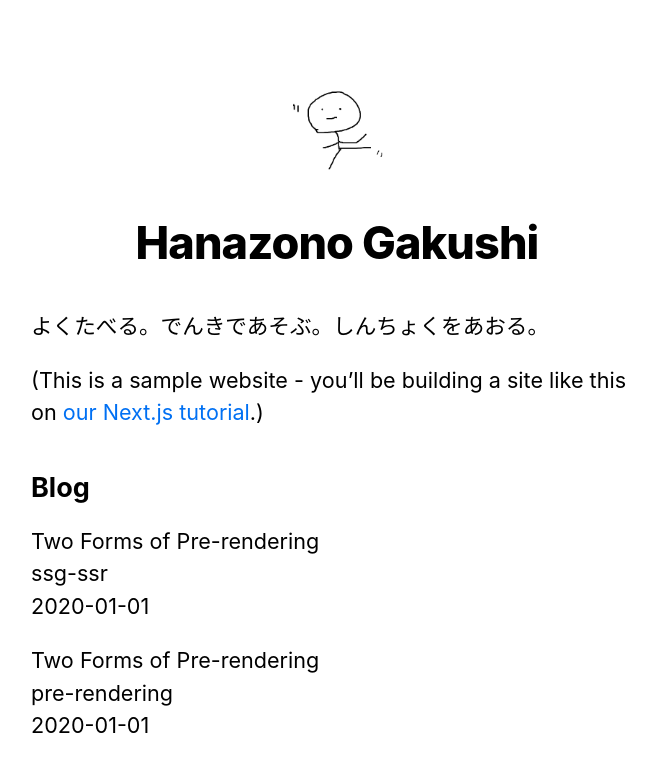
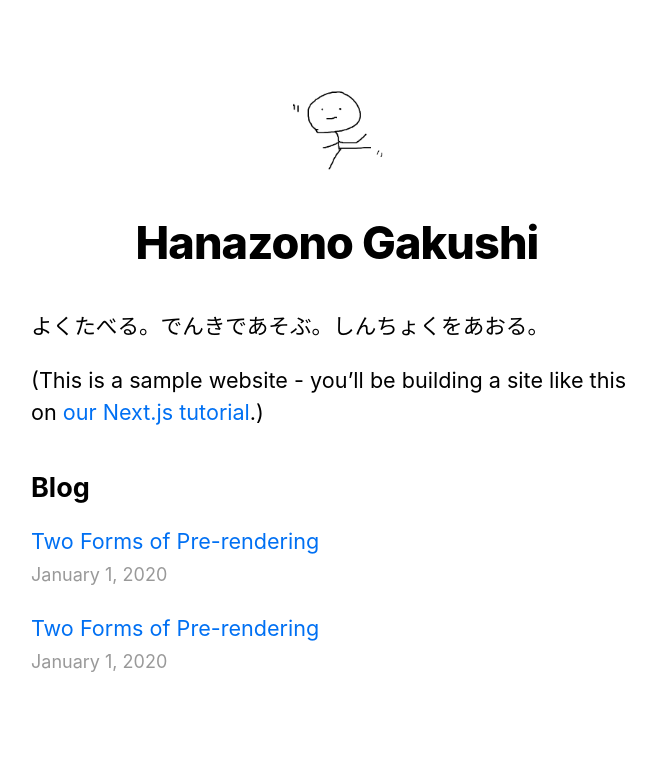
Before and after one commit to NJL7502L/next-learn, a Next.js app in the folder nextjs-blog/: page / in a window 1280 px wide. Shown: the top 772 px of the page, without its empty margins (303-959 px from the left). Built offline with nearby package versions, Linux system fonts and the light colour scheme.

Commit message:
apiエンドポイントを作成した?

```diff
--- /dev/null
+++ b/nextjs-blog/pages/api/hello.js
@@ -0,0 +1,3 @@
+export default (req, res) => {
+  res.status(200).json({ text: 'Hello' })
+}
--- a/nextjs-blog/pages/index.js
+++ b/nextjs-blog/pages/index.js
@@ -2,6 +2,8 @@
 import Layout, { siteTitle } from '../components/layout'
 import utilStyles from '../styles/utils.module.css'
 import { getSortedPostsData } from '../lib/posts'
+import Link from 'next/link'
+import Date from '../components/date'
 
 export async function getStaticProps() {
   // この関数はサーバーサイドでのみ実行される.(クライアントで実行されることはない.) -> 直接DBにクエリを投げるようなコードも書くことができる.
@@ -34,11 +36,13 @@
         <ul className={utilStyles.list}>
           {allPostsData.map(({ id, date, title }) => (
             <li className={utilStyles.listItem} key={id}>
-              {title}
+              <Link href={`/posts/${id}`}>
+                <a>{title}</a>
+              </Link>
               <br />
-              {id}
-              <br />
-              {date}
+              <small className={utilStyles.lightText}>
+                <Date dateString={date} />
+              </small>
             </li>
           ))}
         </ul>
```
